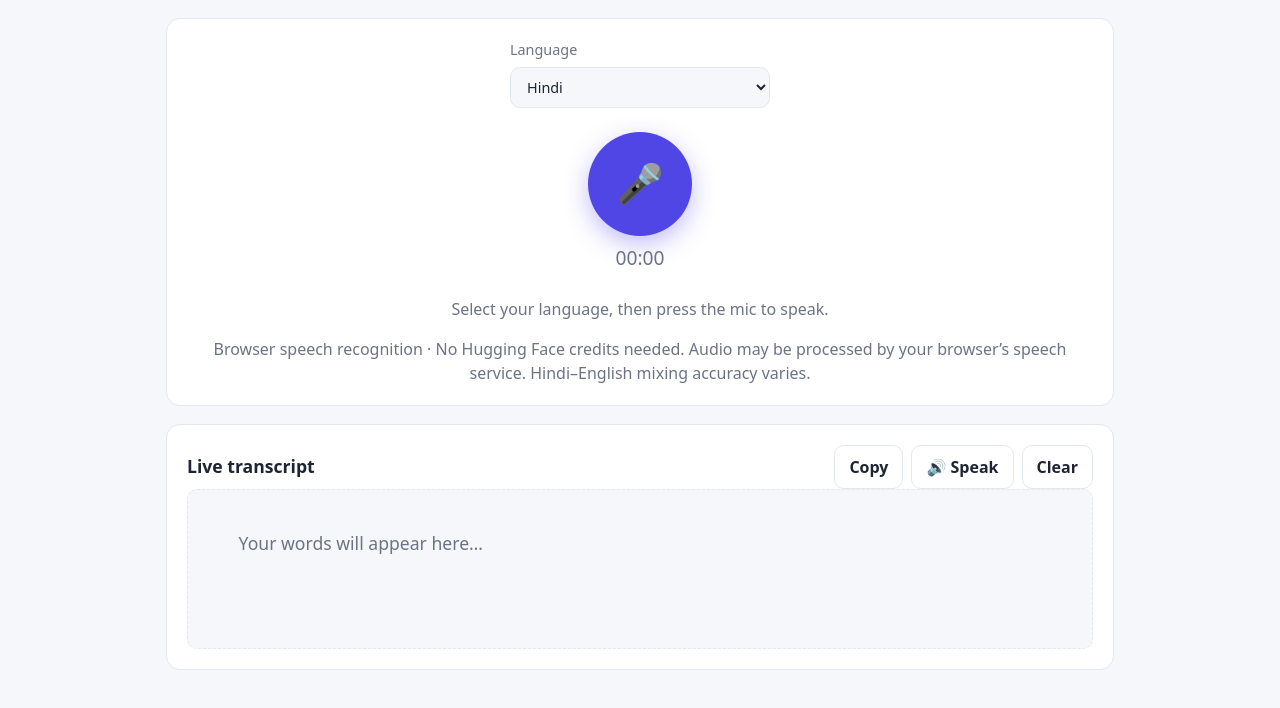
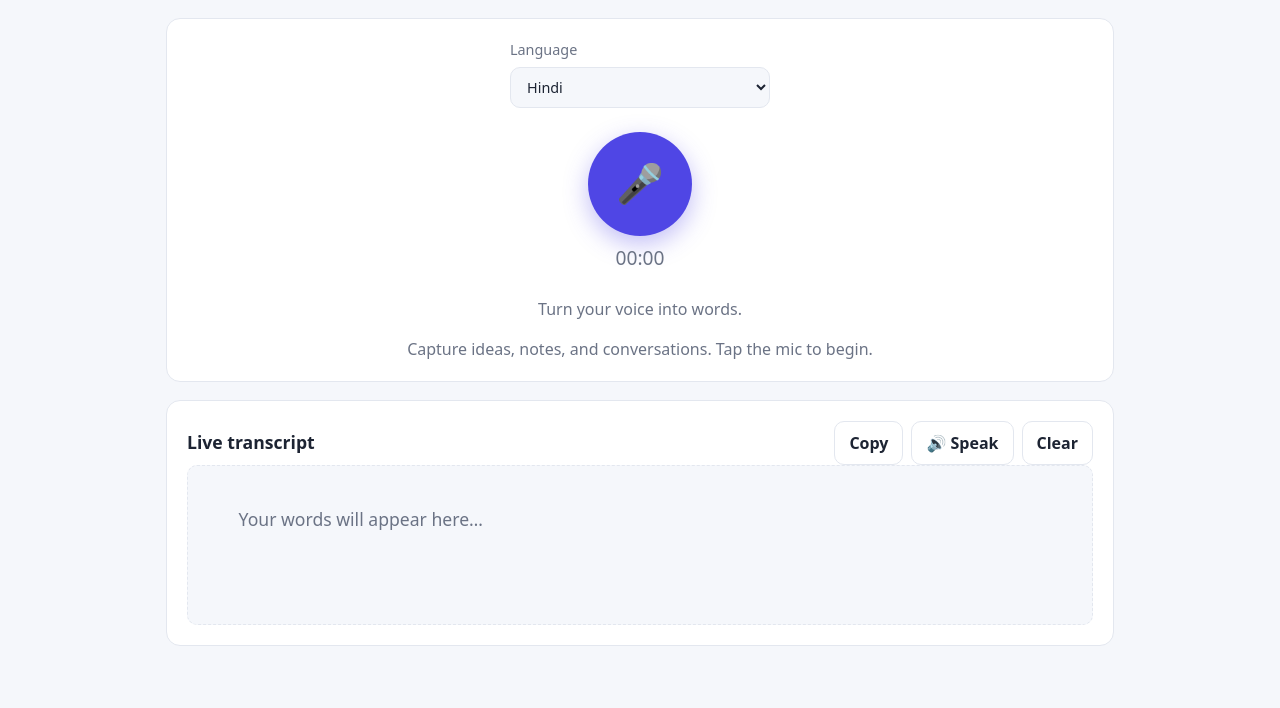
Before and after one commit to priya-ji/stt-project, a plain HTML site: page frontend/index.html in a window 1280 px wide. Shown: the part 60-768 px from the top of the page. Drawn offline with Linux system fonts and the light colour scheme.

Commit message:
Refresh recording page introductory copy

```diff
--- a/frontend/index.html
+++ b/frontend/index.html
@@ -30,8 +30,8 @@
         <div id="timer" class="timer">00:00</div>
       </div>
 
-      <p id="status" class="status">Select your language, then press the mic to speak.</p>
-    <p class="status">Browser speech recognition · No Hugging Face credits needed. Audio may be processed by your browser’s speech service. Hindi–English mixing accuracy varies.</p>
+      <p id="status" class="status">Turn your voice into words.</p>
+      <p class="status">Capture ideas, notes, and conversations. Tap the mic to begin.</p>
     </section>
 
     <section class="card">
```
